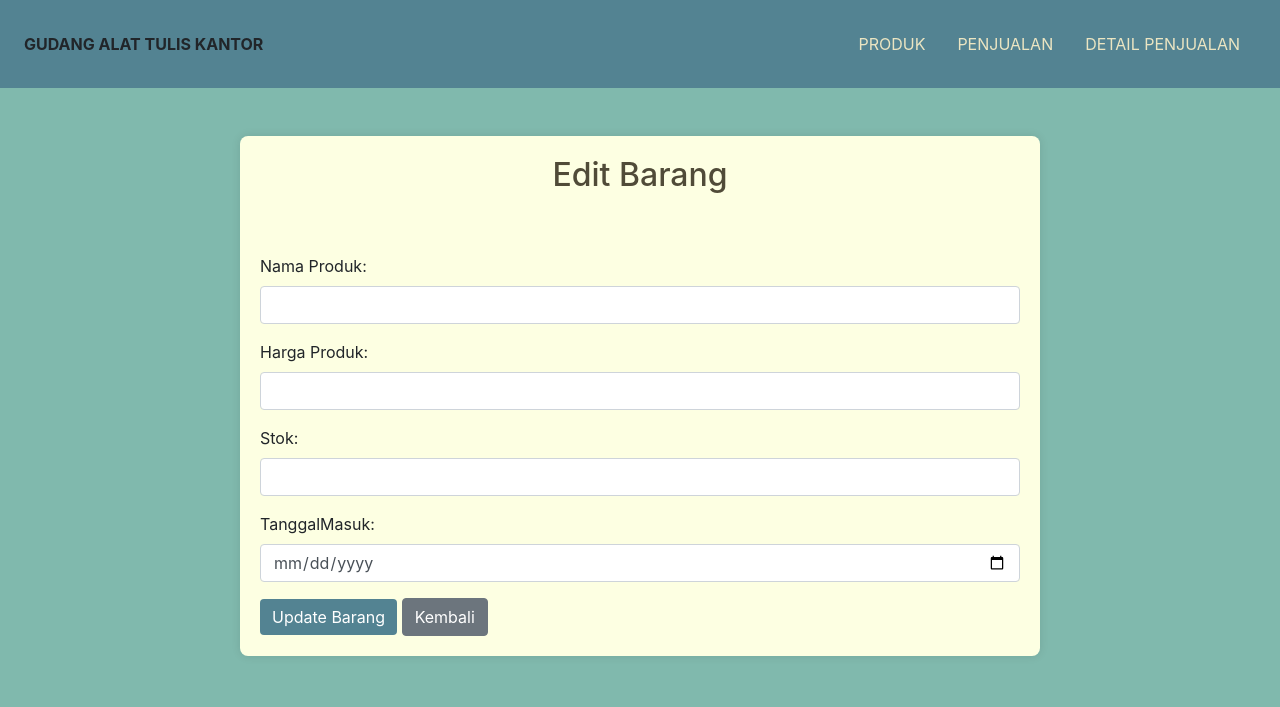
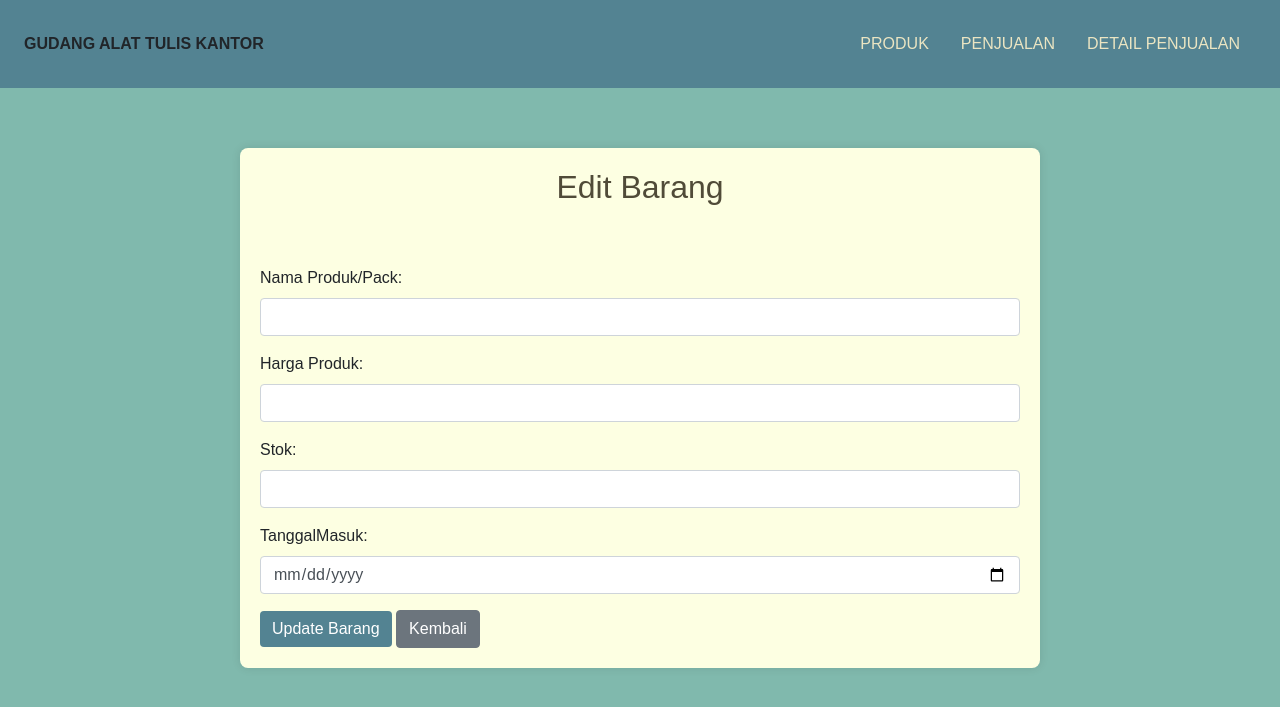
Before and after one commit to nadinnn15/nadin_ujikom, a PHP site: page /edit.php?id=1 in a window 1280 px wide. Shown: the top 707 px of the page. Run offline with PHP 8.4, Linux system fonts and the light colour scheme; data that the repository does not hold is empty.

Commit message:
edit.php

```diff
--- a/edit.php
+++ b/edit.php
@@ -18,6 +18,9 @@ $barang = mysqli_fetch_assoc($result);
     <style>
         body {
             background-color: #80B9AD; /* Warna latar belakang utama */
+            padding-top: 100px; /* Padding untuk navbar */
+            font-family: 'Arial', sans-serif; /* Font umum */
+
         }
         .container {
             max-width: 800px;
@@ -35,6 +38,11 @@ $barang = mysqli_fetch_assoc($result);
         .header {
             background-color: #538392; /* Warna latar belakang header */
             padding: 20px;
+            position: fixed; /* Navbar tetap di atas */
+            top: 0; /* Menempelkan navbar ke bagian atas viewport */
+            left: 0; /* Memastikan navbar membentang dari kiri */
+            width: 100%; /* Memastikan navbar membentang selebar viewport */
+            z-index: 1000; /* Memastikan navbar berada di atas konten lain */
         }
         .nav-link {
             color: #EBE5C2; /* Warna teks tautan navigasi */
@@ -92,7 +100,7 @@ $barang = mysqli_fetch_assoc($result);
             </div>
 
             <div class="form-group">
-                <label for="NamaProduk">Nama Produk:</label>
+                <label for="NamaProduk">Nama Produk/Pack:</label>
                 <input type="text" name="NamaProduk" class="form-control" value="<?php echo $barang['NamaProduk']; ?>" required>
             </div>
 
```
